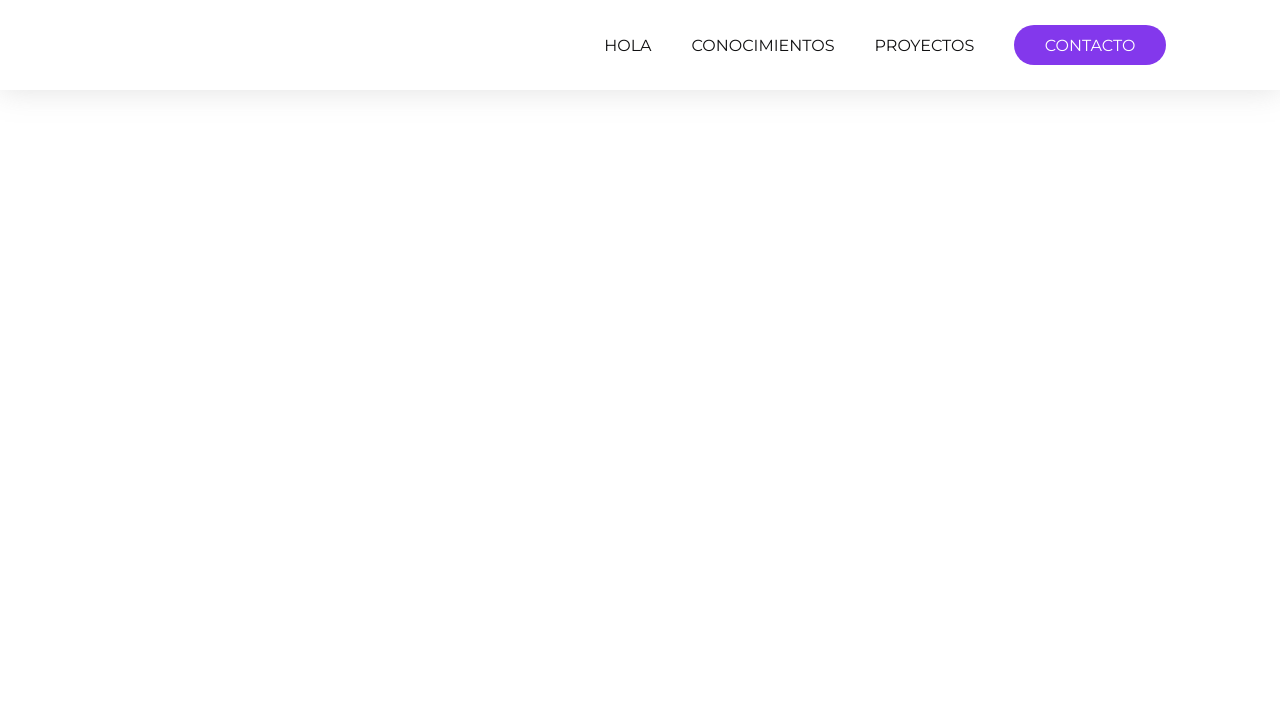
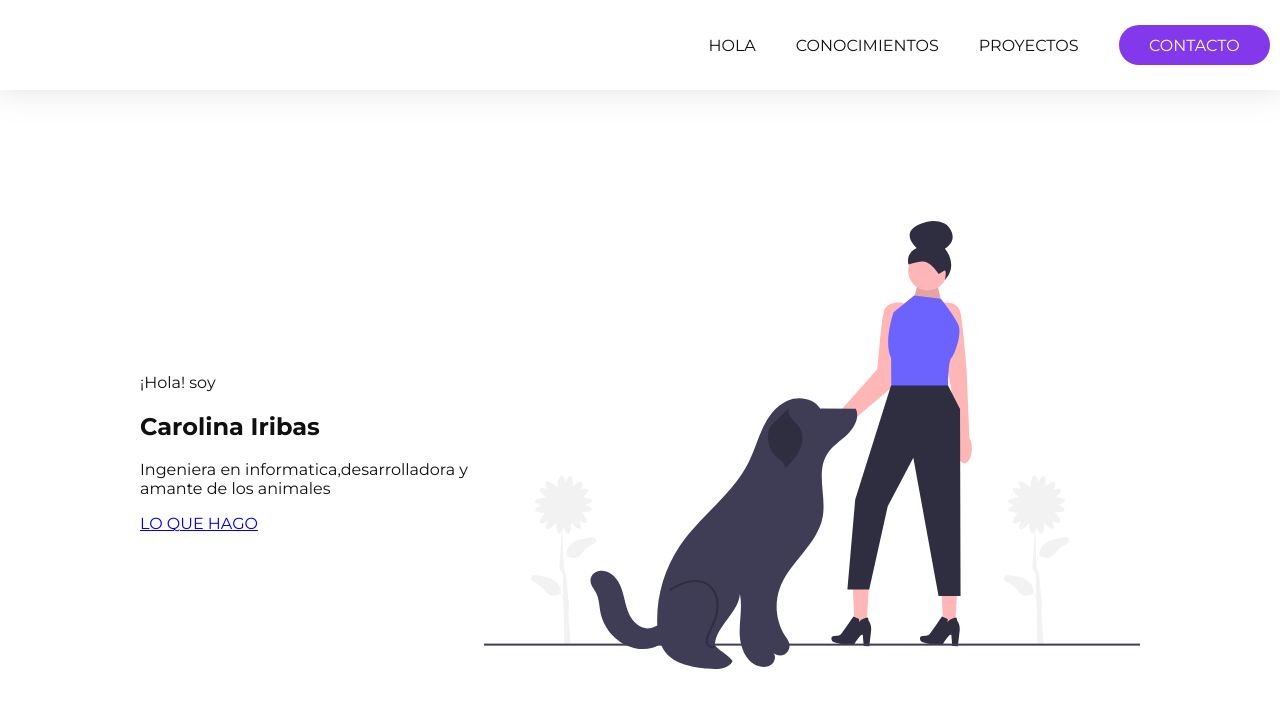
Before and after one commit to Ciribas/PorfolioCiribas, a plain HTML site: page index.html in a window 1280 px wide. Drawn offline with Linux system fonts and the light colour scheme.

Commit message:
seccion about

```diff
--- a/index.html
+++ b/index.html
@@ -14,8 +14,6 @@
     <header>
  <div class="column menu-icon-container">
 
-
-
 <navbar class="nav-header">
     <ul class="nav-menu">
 
@@ -25,13 +23,30 @@
         <li class="nav-item"><a href="#" class="nav-link-contacto">CONTACTO</a></li>
     </ul>
 </navbar>
-
-
 </div>
 </header>
 
-<main>
+<section class="section about-section" id="about">
 
-</main>
+
+        <div class="column main-content">
+
+<div class="about-info">
+
+    <p class="greeting name">¡Hola! soy</p>
+    <h1 class="about-name">Carolina Iribas</h1>
+    <p class="about-description">Ingeniera en informatica,desarrolladora y amante de los animales</p>
+    <a href="#" class="button">LO QUE HAGO</a>
+    </div>
+
+    <img src="imagenes/undraw_good_doggy_re_eet7.svg" alt="about-img">
+
+    </div>
+
+
+
+
+</section>
+
 </body>
 </html>
--- a/style.css
+++ b/style.css
@@ -51,8 +51,6 @@ header {
 
 }
 
-
-
  .nav-link:active,.nav-link:focus,.nav-link:hover {
     color: #8338ec;
     outline: none;
@@ -76,3 +74,33 @@ header {
     background-color: #995cef;
 
 }
+
+.about-section {
+    min-height: calc(100vh - 90px);
+    margin-top: 90px;
+    display: flex;
+    justify-content: center;
+    align-items: center;
+}
+
+.column {
+    flex: 1;
+}
+
+.main-content {
+    display: flex;
+    align-items: center;
+    justify-content: space-between;
+    max-width: 1000px;
+}
+
+
+.about-info {
+    width: 100%;
+    max-width: 500px;
+    text-align: left;
+}
+
+.about-img {
+    max-width: 500px;
+}
```
Also changed, not shown: imagenes/undraw_good_doggy_re_eet7.svg (added).
